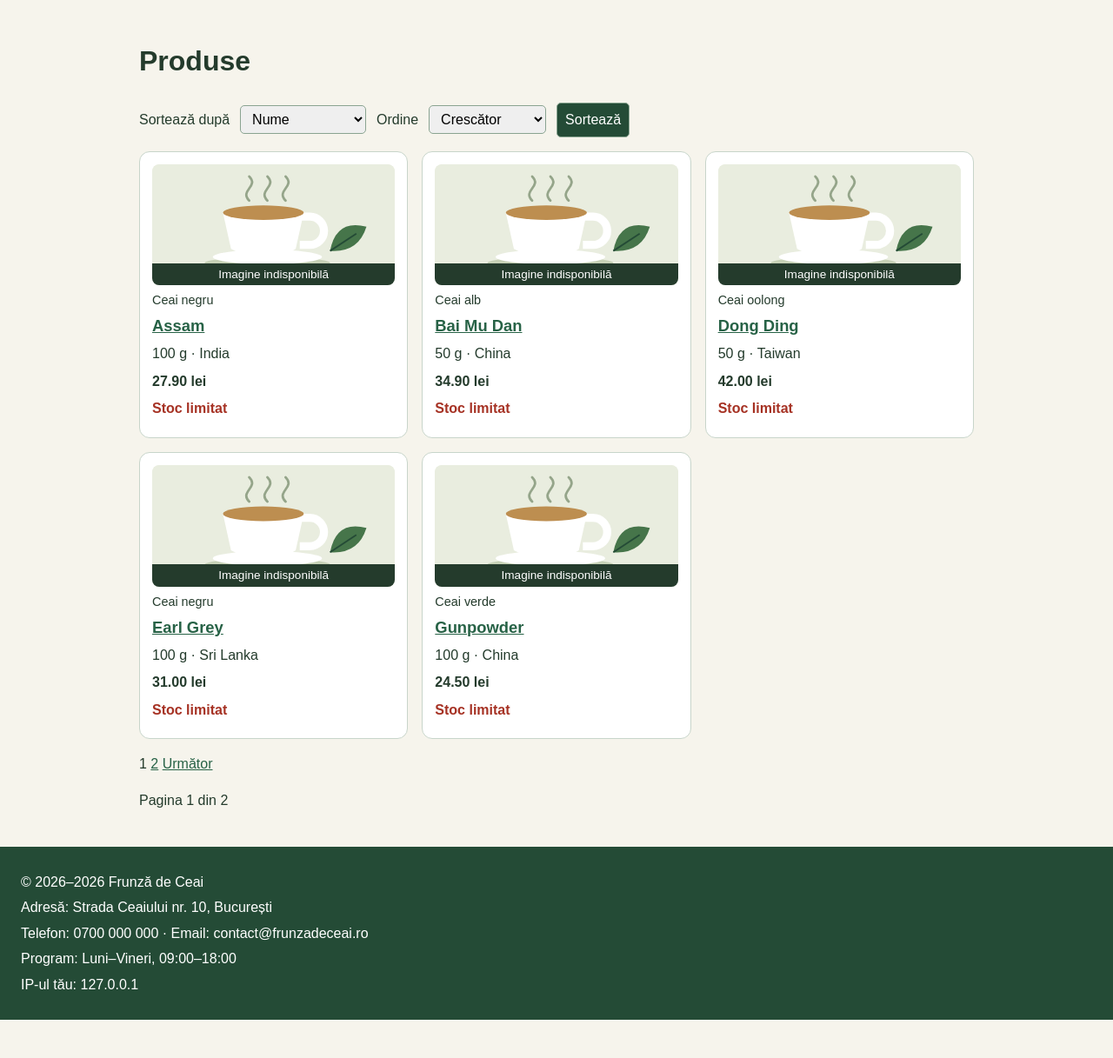
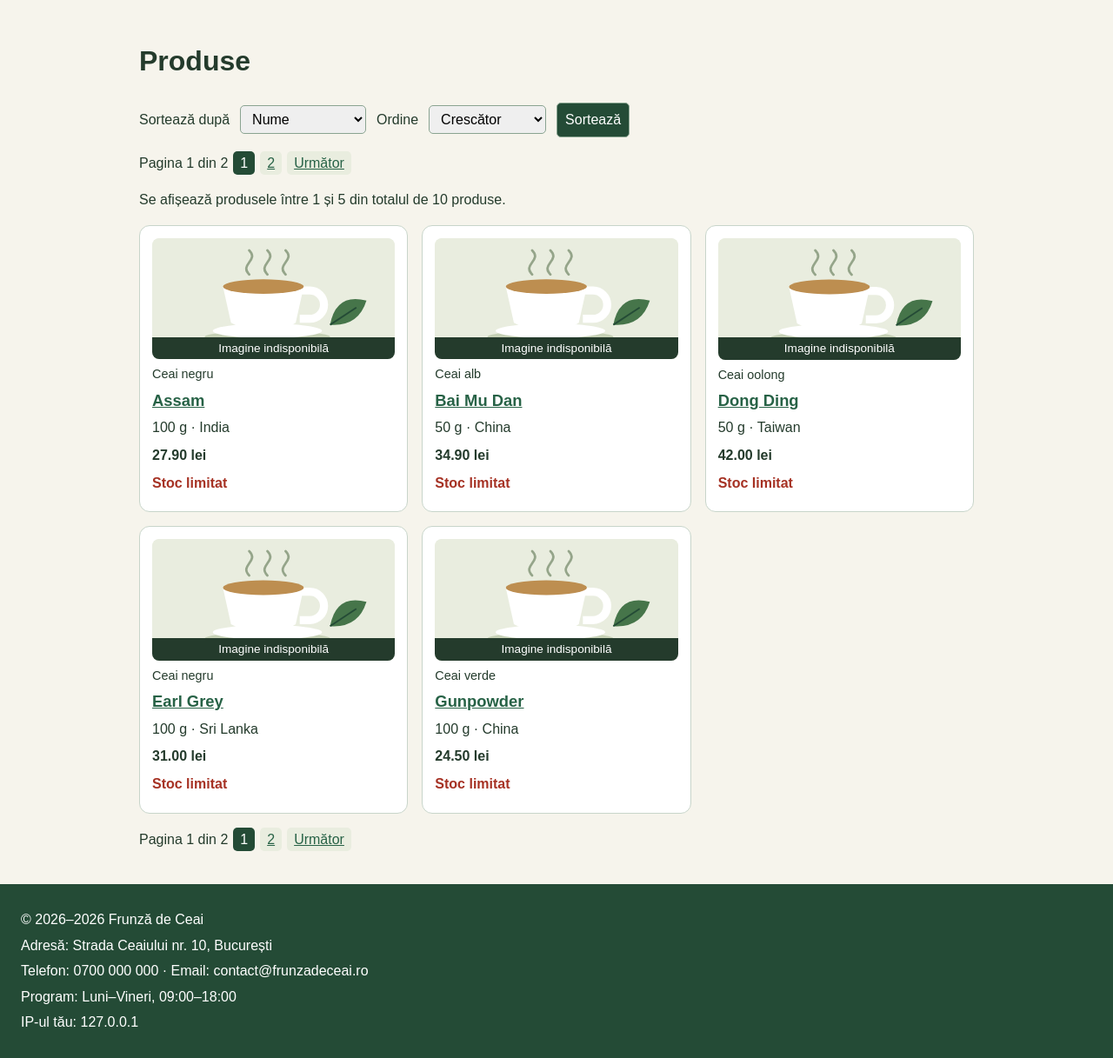
Before and after one commit to 1ionut/Frunza-De-Ceai, a Django app: page /produse in a window 1280 px wide. Shown: the part 196-1413 px from the top of the page at 87% size. Before the commit the page ends 1369 px from the top, so only its background shows below. Run offline with Django 5.2, Linux system fonts and the light colour scheme; data comes from the database, SQL or seed files in the repository.

Commit message:
Laboratorul 4 - catalog: paginare comuna pentru produse si categorii

```diff
--- a/ceaiuri/models.py
+++ b/ceaiuri/models.py
@@ -43,6 +43,9 @@ class Categorie(models.Model):
 
     def __str__(self):
         return self.nume
+
+    def get_absolute_url(self):
+        return reverse("ceaiuri:categorie", kwargs={"slug": self.slug})
 
 
 class Aroma(models.Model):
--- a/ceaiuri/static/ceaiuri/css/catalog.css
+++ b/ceaiuri/static/ceaiuri/css/catalog.css
@@ -123,6 +123,26 @@
     color: #fff;
 }
 
+.paginare-catalog {
+    display: flex;
+    flex-wrap: wrap;
+    align-items: center;
+    gap: 6px;
+    margin: 14px 0;
+}
+
+.paginare-catalog a,
+.paginare-catalog [aria-current] {
+    padding: 1px 8px;
+    border-radius: 5px;
+    background: #e9eddf;
+}
+
+.paginare-catalog [aria-current] {
+    background: #244b36;
+    color: #fff;
+}
+
 .sortare-catalog button {
     background: #244b36;
     color: #fff;
--- /dev/null
+++ b/ceaiuri/templates/ceaiuri/paginare_catalog.html
@@ -0,0 +1,18 @@
+<nav class="paginare-catalog" aria-label="{{ eticheta }}">
+    <span>Pagina {{ produse.number }} din {{ produse.paginator.num_pages }}</span>
+    {% if produse.has_previous %}
+        <a href="{% querystring parametri_catalog pagina=produse.previous_page_number %}">Anterior</a>
+    {% endif %}
+    {% if produse.has_other_pages %}
+        {% for numar in produse.paginator.page_range %}
+            {% if numar == produse.number %}
+                <span aria-current="page">{{ numar }}</span>
+            {% else %}
+                <a href="{% querystring parametri_catalog pagina=numar %}">{{ numar }}</a>
+            {% endif %}
+        {% endfor %}
+    {% endif %}
+    {% if produse.has_next %}
+        <a href="{% querystring parametri_catalog pagina=produse.next_page_number %}">Următor</a>
+    {% endif %}
+</nav>
--- a/ceaiuri/templates/ceaiuri/produse.html
+++ b/ceaiuri/templates/ceaiuri/produse.html
@@ -1,11 +1,16 @@
 {% extends 'ceaiuri/baza.html' %}
 {% load static catalog %}
 
-{% block titlu %}Produse{% endblock %}
+{% block titlu %}{% if categorie %}{{ categorie.nume }}{% else %}Produse{% endif %}{% endblock %}
 {% block stiluri %}<link rel="stylesheet" href="{% static 'ceaiuri/css/catalog.css' %}">{% endblock %}
 
 {% block continut %}
-<h1>Produse</h1>
+{% if categorie %}
+    <h1>{{ categorie.nume }}</h1>
+    {{ categorie.descriere|linebreaks }}
+{% else %}
+    <h1>Produse</h1>
+{% endif %}
 <form method="get" class="sortare-catalog">
     {% for tag in taguri_active %}<input type="hidden" name="tag" value="{{ tag }}">{% endfor %}
     <label for="coloana">Sortează după</label>
@@ -31,6 +36,12 @@
         </ul>
     </div>
 {% endif %}
+{% include 'ceaiuri/paginare_catalog.html' with eticheta='Paginare înainte de produse' %}
+{% if produse.paginator.count %}
+    <p>Se afișează produsele între {{ produse.start_index }} și {{ produse.end_index }} din totalul de {{ produse.paginator.count }} produse.</p>
+{% else %}
+    <p>Se afișează 0 produse.</p>
+{% endif %}
 <ul class="grila-produse">
     {% for produs in produse %}
     <li class="card-produs">
@@ -46,24 +57,5 @@
     <li>Nu există produse disponibile momentan.</li>
     {% endfor %}
 </ul>
-{% if produse.has_other_pages %}
-<nav aria-label="Paginare produse">
-    {% if produse.has_previous %}
-    <a href="{% querystring parametri_catalog pagina=produse.previous_page_number %}">Anterior</a>
-    {% endif %}
-
-    {% for numar in numere_pagini %}
-        {% if numar == produse.number %}
-        <span aria-current="page">{{ numar }}</span>
-        {% else %}
-        <a href="{% querystring parametri_catalog pagina=numar %}">{{ numar }}</a>
-        {% endif %}
-    {% endfor %}
-
-    {% if produse.has_next %}
-    <a href="{% querystring parametri_catalog pagina=produse.next_page_number %}">Următor</a>
-    {% endif %}
-    <p>Pagina {{ produse.number }} din {{ produse.paginator.num_pages }}</p>
-</nav>
-{% endif %}
+{% include 'ceaiuri/paginare_catalog.html' with eticheta='Paginare după produse' %}
 {% endblock %}
--- a/ceaiuri/urls.py
+++ b/ceaiuri/urls.py
@@ -11,6 +11,7 @@ urlpatterns = [
     path("despre", views.despre, name="despre"),
     path("istoric", views.istoric, name="istoric"),
     path("produse", views.produse, name="produse"),
+    path("categorii/<slug:slug>", views.produse, name="categorie"),
     path("produs/<int:id>", views.produs, name="produs"),
     path("contact", views.in_lucru, {"nume_pagina": "Contact"}, name="contact"),
     path("cos_virtual", views.in_lucru, {"nume_pagina": "Coș virtual"}, name="cos_virtual"),
--- a/ceaiuri/views.py
+++ b/ceaiuri/views.py
@@ -3,7 +3,7 @@ from django.core.paginator import Paginator
 from django.http import Http404, QueryDict
 from django.shortcuts import get_object_or_404, render
 from .accesari import accesari, formateaza_data_romana, Accesare
-from .models import Ceai
+from .models import Categorie, Ceai
 
 DESCRIERE = (
     "Frunză de Ceai este un magazin online de ceaiuri vrac. "
@@ -58,22 +58,26 @@ def istoric(request):
     return render(request, "ceaiuri/istoric.html")
 
 
-def produse(request):
+def produse(request, slug=None):
+    categorie = get_object_or_404(Categorie, slug=slug) if slug is not None else None
     parametri = QueryDict(mutable=True)
     coloana = request.GET.get("coloana", "nume")
     parametri["coloana"] = coloana if coloana in COLOANE_CATALOG else "nume"
     parametri["sort"] = "d" if request.GET.get("sort") == "d" else "a"
     prefix = "-" if parametri["sort"] == "d" else ""
     ceaiuri = Ceai.objects.select_related("categorie")
+    if categorie is not None:
+        ceaiuri = ceaiuri.filter(categorie=categorie)
     taguri = list(dict.fromkeys(tag for tag in request.GET.getlist("tag") if tag))
     if taguri:
         parametri.setlist("tag", taguri)
         ceaiuri = ceaiuri.filter(taguri__contains=taguri)
-    paginator = Paginator(ceaiuri.order_by(prefix + parametri["coloana"], "pk"), 5)
+    ceaiuri = ceaiuri.order_by(prefix + parametri["coloana"], "pk")
+    paginator = Paginator(ceaiuri, settings.PROD_PER_PAG)
     pagina = paginator.get_page(request.GET.get("pagina", 1))
     context = {
         "produse": pagina,
-        "numere_pagini": range(1, paginator.num_pages + 1),
+        "categorie": categorie,
         "parametri_catalog": parametri,
         "coloane_catalog": COLOANE_CATALOG,
         "taguri_active": taguri,
--- a/settings.py
+++ b/settings.py
@@ -65,6 +65,7 @@ TEMPLATES = [
 STATIC_URL = "/static/"
 PRODUSE_SIMILARE = 3
 STOC_MIN = 5
+PROD_PER_PAG = 5
 MEDIA_URL = "/media/"
 MEDIA_ROOT = BASE_DIR / "media"
 
```
